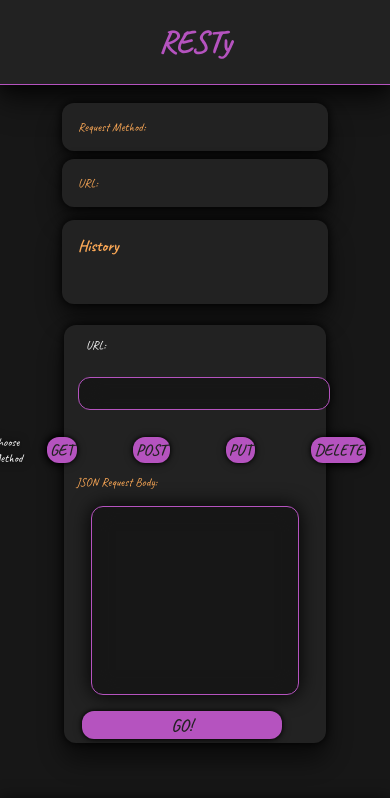
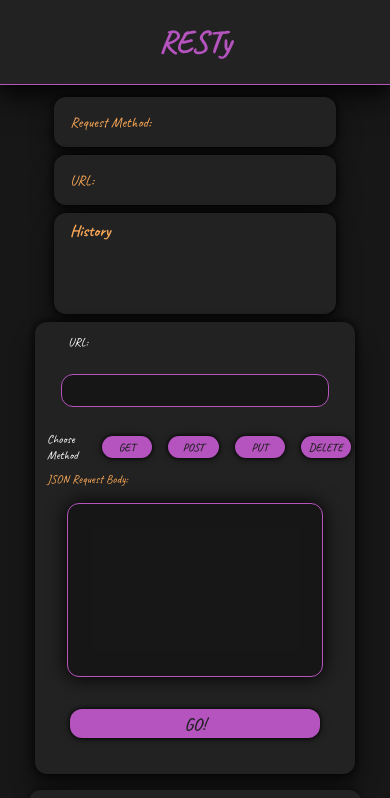
Before and after one commit to Jeremy-Cleland/resty, a React (Create React App) app: page / in a window 390 px wide. Shown: the top 798 px of the page. Built offline with nearby package versions, Linux system fonts and the light colour scheme.

Commit message:
updaated styling

```diff
--- a/src/App.scss
+++ b/src/App.scss
@@ -18,17 +18,15 @@ body {
   height: 100vh;
   padding: 0;
   margin: 0;
+  background: $backgroundColor;
+  height: 100vh;
   color: $third;
 }
-
-body {
-  background: $backgroundColor;
-  height: 100vh;
 
 #root {
   display: flex;
   flex-direction: column;
-    height: 100vh;
+  column-gap: 5rem;
 
   @media screen and (max-width: 768px) {
     font-size: 12px;
@@ -36,13 +34,15 @@ body {
 }
 .container-app {
   display: flex;
-    width: 53vw;
+  width: 50vw;
+  max-width: 1200px;
   justify-content: space-between;
   padding: 0;
-    margin: 2vw auto;
+  margin: auto;
 
   @media screen and (max-width: 768px) {
-      width: 90vw;
+    width: 80%;
+    min-width: 300px;
     display: flex;
     flex-direction: column;
     margin: auto;
@@ -53,15 +53,15 @@ body {
   color: $third;
   margin-right: 1rem;
   background-color: $secondaryBG;
-    width: 12vw;
+  width: 50vw;
   padding: 1rem;
-    height: auto;
   border-radius: $radius;
   box-shadow: $box-shadow;
+  font-size: 0.9rem;
   filter: drop-shadow(0px 0px 5px #000);
 
   @media screen and (max-width: 768px) {
-      width: 60vw;
+    width: 80%;
     margin: 0.5rem;
     align-self: center;
     display: flex;
@@ -76,14 +76,15 @@ body {
   padding: 1rem;
   border-radius: $radius;
   box-shadow: $box-shadow;
+  font-size: 0.9rem;
   filter: drop-shadow(0px 0px 5px #000);
 
   @media screen and (max-width: 768px) {
-      width: 60vw;
+    width: 80%;
     align-self: center;
     display: flex;
     flex-direction: column;
     padding: 1rem;
+    margin: auto;
   }
 }
-}
--- a/src/Components/Form/Form.scss
+++ b/src/Components/Form/Form.scss
@@ -9,10 +9,6 @@ $box-shadow: 0 1rem 1.5rem rgba($black, 0.3) !default;
 
 .form {
   gap: 1rem;
-  align-items: center;
-  background-color: $backgroundColor;
-  justify-content: space-evenly;
-  padding-top: 0vh;
 
   label {
     display: flex;
@@ -24,7 +20,6 @@ $box-shadow: 0 1rem 1.5rem rgba($black, 0.3) !default;
       display: flex;
       padding: 0;
       margin: auto;
-      width: 60vw;
       align-self: center;
     }
 
@@ -36,9 +31,9 @@ $box-shadow: 0 1rem 1.5rem rgba($black, 0.3) !default;
   }
 
   input {
-    width: 60vw;
     box-shadow: inset 0 0 20px #171717;
-    margin: auto;
+    width: 90%;
+    margin: 0 0 0 -30px;
     border-radius: $radius;
     padding: 0.5rem;
     background-color: #171717;
@@ -47,8 +42,8 @@ $box-shadow: 0 1rem 1.5rem rgba($black, 0.3) !default;
 
     @media screen and (max-width: 768px) {
       display: flex;
+      width: 80%;
       flex-direction: column;
-      width: 60vw;
       margin: auto;
       margin-bottom: 1rem;
     }
@@ -62,23 +57,22 @@ $box-shadow: 0 1rem 1.5rem rgba($black, 0.3) !default;
 
   button {
     cursor: pointer;
-    display: block;
-    padding: 0.2rem;
+    width: 100px;
     font-size: 1.1rem;
     font-weight: 600;
     font-family: $font-stack;
     border: none;
     margin: auto;
     box-shadow: 0 1px 8px rgba(0, 0, 0, 0.25);
-    width: 100px;
     border-radius: $radius;
     background-color: $primary;
 
     @media screen and (max-width: 768px) {
-      width: 60vw;
-      margin: auto;
-      font-size: 16px;
-      margin-right: 40px;
+      width: 50px;
+      width: 50rem;
+      font-size: 0.7rem;
+      padding: 4px;
+      margin: auto 5 auto;
     }
 
     &:hover {
@@ -98,6 +92,11 @@ $box-shadow: 0 1rem 1.5rem rgba($black, 0.3) !default;
     padding: 0.2rem;
     font-size: 1.1rem;
     font-weight: 600;
+
+    @media screen and (max-width: 768px) {
+      width: 250px;
+      margin: 2rem auto;
+    }
 
     &:hover {
       background-color: $third;
@@ -126,9 +125,10 @@ $box-shadow: 0 1rem 1.5rem rgba($black, 0.3) !default;
     filter: drop-shadow(0px 0px 10px #000);
 
     @media screen and (max-width: 768px) {
-      margin: 1rem auto;
+      width: 80%;
+      margin: auto;
+      margin-bottom: 1rem;
       margin-top: 1rem;
-      padding-top: 1rem;
     }
   }
 }
@@ -137,16 +137,19 @@ $box-shadow: 0 1rem 1.5rem rgba($black, 0.3) !default;
   padding: 0.25rem;
   margin: auto;
   width: 50vw;
-  max-width: 95%;
+  max-width: 45%;
   height: 50vh;
   border-radius: 12px;
   box-shadow: 0 1rem 1.5rem rgba(0, 0, 0, 0.3);
   filter: drop-shadow(0px 0px 5px #000);
 
   @media screen and (max-width: 768px) {
-    width: 65vw;
+    max-width: 600px;
+    width: 80%;
+    min-width: 300px;
     text-align: left;
     height: fit-content;
+    margin: 0 auto;
   }
 }
 .url {
--- a/src/Components/History/History.jsx
+++ b/src/Components/History/History.jsx
@@ -2,12 +2,12 @@ import "./History.scss";
 
 const History = ({ history, changeHistory }) => {
   return (
-    <div className="history-container">
-      <div className="history">
+    <div className="history">
+      <div>
         <h3>History</h3>
-        <ul className="container">
+        <ul className="history-list">
           {history.map((item, idx) => (
-            <li className="history_list" key={`history-${idx}`}>
+            <li key={`history-${idx}`}>
               <button onClick={() => changeHistory(item.reqParams)}>
                 {item.reqParams.method.toUpperCase()} {"  "}
                 {item.reqParams.url}
--- a/src/Components/History/History.scss
+++ b/src/Components/History/History.scss
@@ -8,36 +8,41 @@ $black: #000 !default;
 $box-shadow: 0 1rem 1.5rem rgba($black, 0.3) !default;
 
 .history-container {
-  margin: 0 auto;
-  width: 51vw;
-  padding: 1rem;
+  margin: auto;
+  display: flex;
+  flex-direction: column;
 
   @media screen and (max-width: 768px) {
-    margin: 0 0 0.5rem;
-    align-self: center;
     display: flex;
     flex-direction: column;
-    padding: 0rem;
-    font-size: 16px;
+    margin: auto;
+    width: 50vw;
+    max-width: 45%;
   }
 }
+
 .history {
+  display: flex;
   background-color: $secondaryBG;
-  width: 50vw;
+  overflow-y: scroll;
+  height: 10vh;
   padding: 0.5rem 1rem;
   border-radius: $radius;
   box-shadow: $box-shadow;
   filter: drop-shadow(0px 0px 5px #000);
   overflow-y: scroll;
   text-align: left;
+  margin: auto;
+  margin-top: 1rem;
+  margin-bottom: 1rem;
+  width: 64vw;
+  max-width: 45%;
 
   @media screen and (max-width: 768px) {
-    width: 60vw;
+    max-width: 600px;
+    min-width: 250px;
     margin: 0.5rem;
     align-self: center;
-    display: flex;
-    flex-direction: column;
-    padding: 1rem;
     font-size: 16px;
   }
 }
@@ -47,6 +52,7 @@ h3 {
   padding: 0;
   margin: 0;
   text-align: left;
+  font-size: 0.9rem;
 
   @media screen and (max-width: 768px) {
     width: 65vw;
@@ -56,7 +62,6 @@ h3 {
 }
 
 button {
-  margin-right: 1rem;
   font-family: $font-stack;
   font-size: 1rem;
   font-weight: 500;
@@ -70,13 +75,11 @@ button {
   filter: drop-shadow(0px 0px 2px #000);
   width: 30vw;
   display: flex;
-  justify-content: center;
-  flex-direction: row;
-  align-items: center;
-  text-align: center;
 
   @media screen and (max-width: 768px) {
-    width: 55vw;
+    width: 95%;
+    display: flex;
+    flex-direction: row;
     text-align: center;
     margin: auto;
     padding: 0.5rem;
@@ -84,6 +87,7 @@ button {
     font-size: 14px;
   }
 }
+
 .history_list {
   width: 50vh;
   margin: 0 auto;
--- a/src/Components/Results/Results.scss
+++ b/src/Components/Results/Results.scss
@@ -6,21 +6,25 @@ $font-stack: "Caveat", cursive;
 $black: #000 !default;
 $box-shadow: 0 1rem 1.5rem rgba($black, 0.3) !default;
 
-.response {
-  width: 65vw;
+.response_container {
+  width: 40vw;
   height: 50vh;
-  border: #000 solid 1px;
-  filter: drop-shadow(0px 0px 1px #000);
+  margin: auto;
+  border-radius: $radius;
+  background-color: #222222 !important;
+  margin: 1rem auto;
+  padding: 1rem;
+  box-shadow: $box-shadow;
+  filter: drop-shadow(0px 0px 5px #00000069);
   overflow-y: scroll;
-  resize: none;
-  border: none;
-  margin: auto;
-  padding: 0;
-  border-radius: $radius;
 
   @media screen and (max-width: 768px) {
-    width: 65vw;
-    height: 50vh;
+    width: 75vw;
+    min-width: 300px;
+    display: flex;
+    flex-direction: column;
+    margin: auto;
+    margin-top: 1rem;
   }
 }
 
@@ -43,16 +47,7 @@ span {
 
 .__json-pretty__ {
   background-color: #222222 !important;
-  width: 60vw;
-  margin: 1rem auto;
-  padding: 1rem;
-  border-radius: 12px;
-  box-shadow: $box-shadow;
-  filter: drop-shadow(0px 0px 5px #00000069);
-
-  @media screen and (max-width: 768px) {
-    width: 65vw;
-  }
+  color: #fff !important;
 }
 
 h1 {
--- a/src/Components/Results/index.jsx
+++ b/src/Components/Results/index.jsx
@@ -5,7 +5,7 @@ import "./Results.scss";
 
 const Results = ({ data, isLoading }) => {
   return (
-    <section>
+    <section className="response_container">
       {isLoading ? (
         <h1>Loading...</h1>
       ) : (
```
Lines whose indentation alone changed are shown as unchanged.
